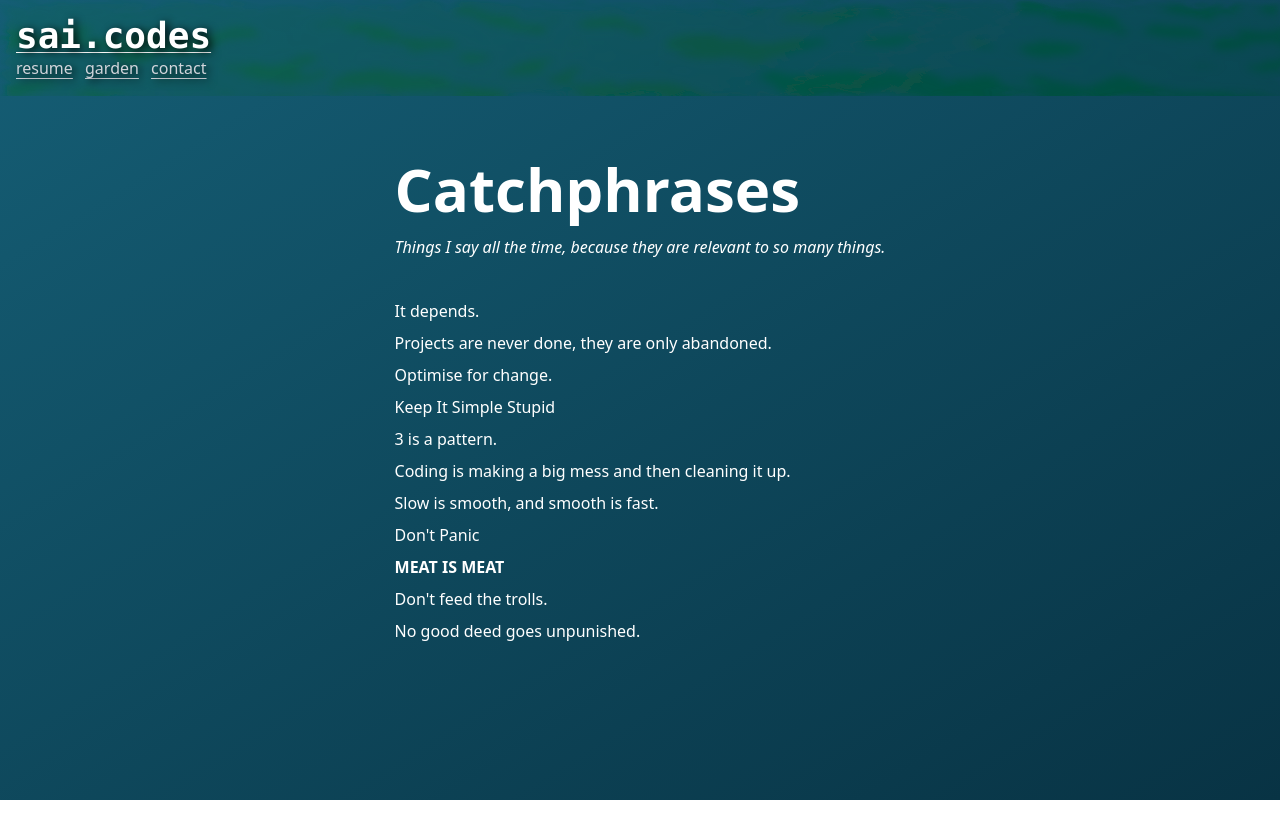
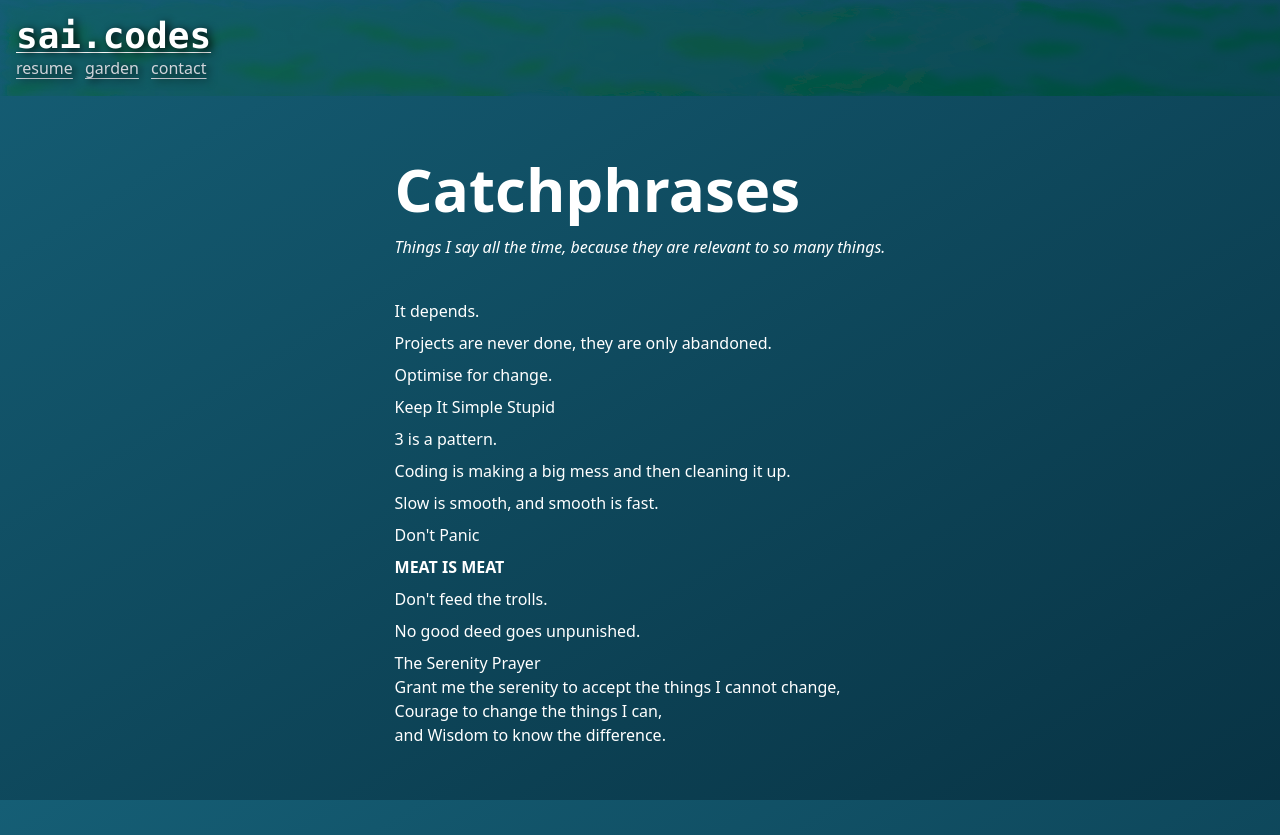
Before and after one commit to saitheninja/sai-codes, a SvelteKit app: page /garden/catchphrases in a window 1280 px wide. Before the commit the page ends 800 px from the top, so only its background shows below. Built offline with nearby package versions, Linux system fonts and the light colour scheme.

Commit message:
even more catchphrases

```diff
--- a/src/routes/garden/catchphrases/+page.svelte
+++ b/src/routes/garden/catchphrases/+page.svelte
@@ -1,5 +1,5 @@
 <hgroup class="mb-10">
-  <h1 class="leading-tight mb-2">Catchphrases</h1>
+  <h1 class="mb-2 leading-tight">Catchphrases</h1>
 
   <p class="italic">
     Things I say all the time, because they are relevant to so many things.
@@ -18,4 +18,11 @@
   <p class="font-bold">MEAT IS MEAT</p>
   <p>Don't feed the trolls.</p>
   <p>No good deed goes unpunished.</p>
+
+  <div>
+    <p>The Serenity Prayer</p>
+    <p>Grant me the serenity to accept the things I cannot change,</p>
+    <p>Courage to change the things I can,</p>
+    <p>and Wisdom to know the difference.</p>
+  </div>
 </div>
```
